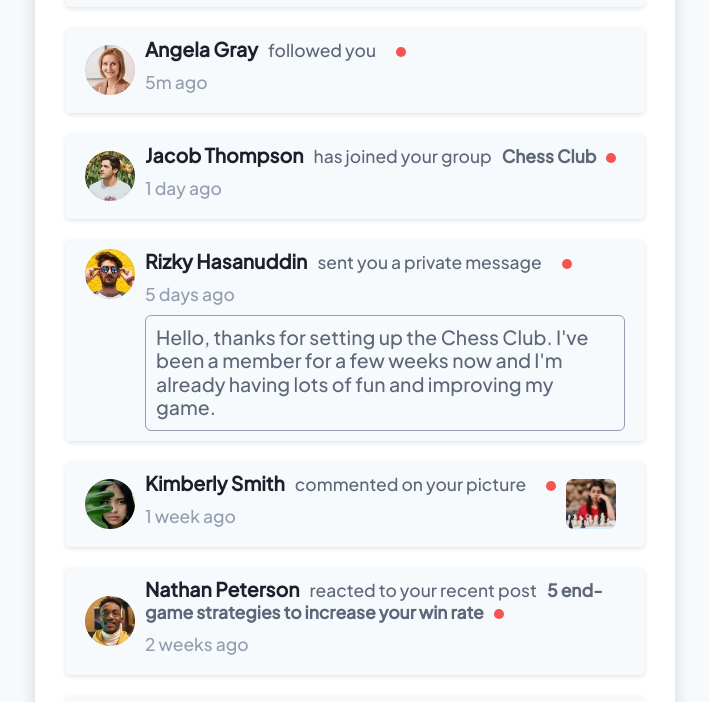
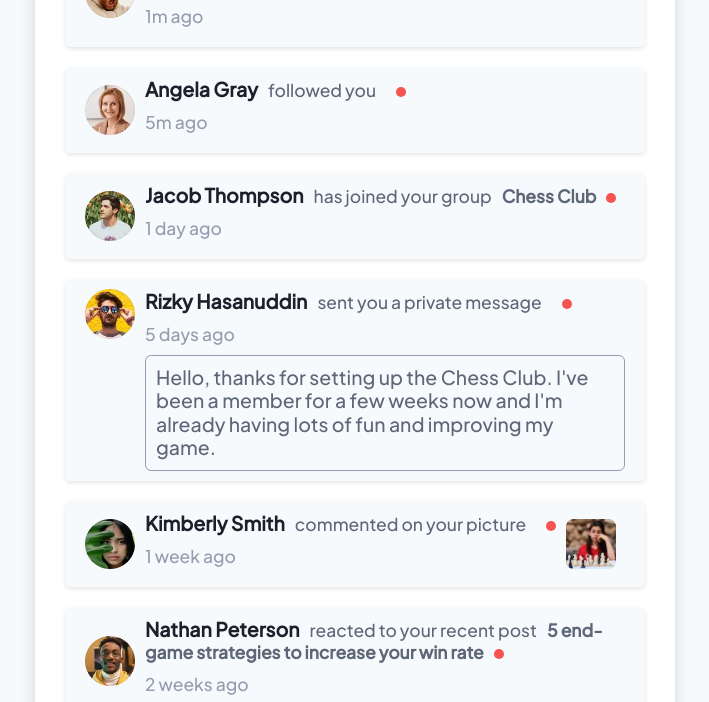
Before and after one commit to smartee-17/Notification-frontend-challenge, a plain HTML site: page notifications-page-main/index.html in a window 1280 px wide. Shown: the part 175-877 px from the top of the page, without its empty margins (285-994 px from the left). Drawn offline with Linux system fonts and the light colour scheme.

```diff
--- a/notifications-page-main/style.css
+++ b/notifications-page-main/style.css
@@ -45,6 +45,7 @@
 
     width: var(--main-width);
     border-radius: var(--radius-2);
+    margin: var(--main-margin);
 
     background-color: var(--White);
     box-shadow: var(--shadow-4);
@@ -82,6 +83,7 @@
 
       /* main  */
     --main-width: 100vw;
+    --main-margin: 0em;
 
   /* ========= TYPOGRAPHY (Fluid: base + 1vw) ========= */
   --font-xxxs: calc(0.60em + 0.8vw);
@@ -153,6 +155,7 @@
 
     /* main  */
     --main-width: 80vw;
+    --main-margin: var(--space-5);
 
     /* 8pt font size system - Tablet */
     --font-xxxs: calc((0.60em) + 1vw);
@@ -184,6 +187,7 @@
 
     /* main  */
     --main-width: 50vw;
+    --main-margin: var(--space-5);
 
      /* 8pt font size system - Tablet */
     --font-xxxs: calc(0.60em + 0.5vw);
```
